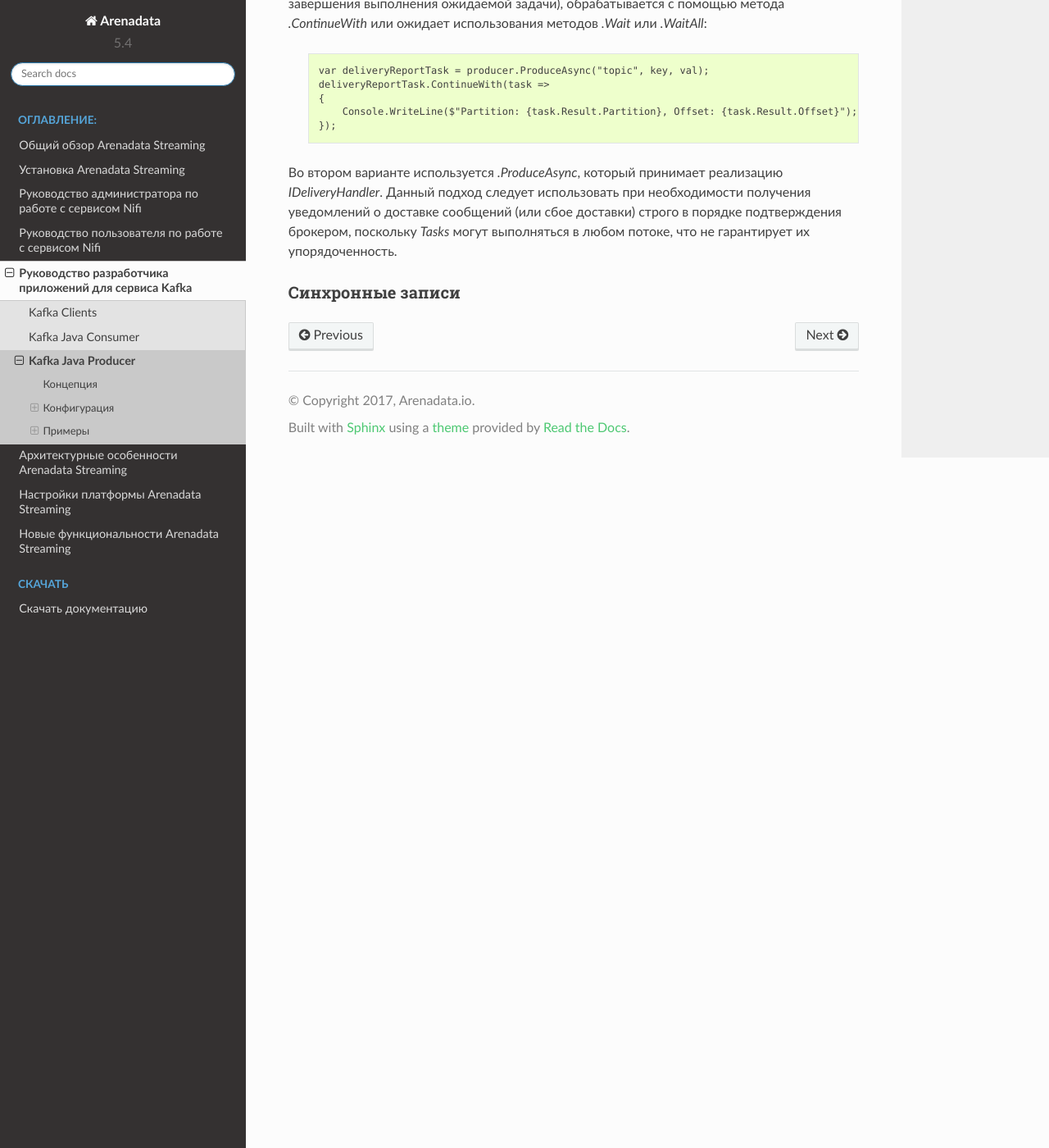
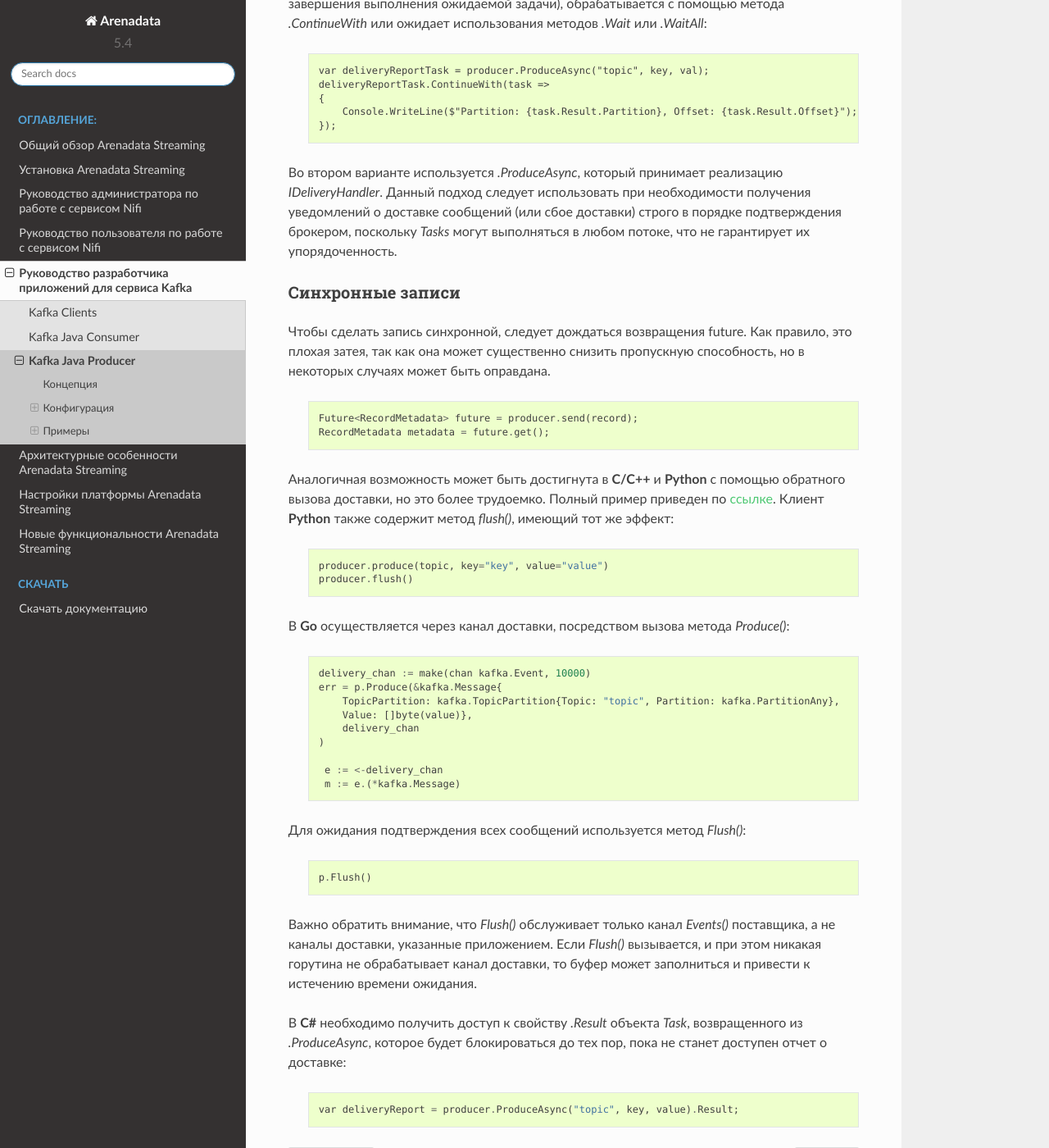
Before and after one commit to arenadata/docs_ads, a Sphinx documentation site: the page built from source/DeveloperKafka/Producer.rst, in a window 1280 px wide and 1400 px high, scrolled down 7766 px. Shown: the whole window at 82% size. Built offline with Sphinx 7.4.7 and the Read the Docs theme 2.0.0, drawn with Linux system fonts in a browser that asks for light colours; pages that are not in the unit, such as notebooks, are missing from menus.

Commit message:
Update Producer.rst

```diff
--- a/source/DeveloperKafka/Producer.rst
+++ b/source/DeveloperKafka/Producer.rst
@@ -324,3 +324,49 @@ Kafka Java Producer
 
 Синхронные записи
 ^^^^^^^^^^^^^^^^^^^^
+
+Чтобы сделать запись синхронной, следует дождаться возвращения future. Как правило, это плохая затея, так как она может существенно снизить пропускную способность, но в некоторых случаях может быть оправдана.
+
+  ::
+
+   Future<RecordMetadata> future = producer.send(record);
+   RecordMetadata metadata = future.get();
+
+
+Аналогичная возможность может быть достигнута в **C/C++** и **Python** с помощью обратного вызова доставки, но это более трудоемко. Полный пример приведен по `ссылке <https://github.com/edenhill/librdkafka/wiki/Sync-producer>`_. Клиент **Python** также содержит метод *flush()*, имеющий тот же эффект:
+
+  ::
+
+   producer.produce(topic, key="key", value="value")
+   producer.flush()
+
+
+В **Go** осуществляется через канал доставки, посредством вызова метода *Produce()*:
+
+  ::
+
+   delivery_chan := make(chan kafka.Event, 10000)
+   err = p.Produce(&kafka.Message{
+       TopicPartition: kafka.TopicPartition{Topic: "topic", Partition: kafka.PartitionAny},
+       Value: []byte(value)},
+       delivery_chan
+   )
+
+    e := <-delivery_chan
+    m := e.(*kafka.Message)
+
+
+Для ожидания подтверждения всех сообщений используется метод *Flush()*:
+
+  ::
+
+   p.Flush()
+
+
+Важно обратить внимание, что *Flush()* обслуживает только канал *Events()* поставщика, а не каналы доставки, указанные приложением. Если *Flush()* вызывается, и при этом никакая горутина не обрабатывает канал доставки, то буфер может заполниться и привести к истечению времени ожидания.
+
+В **C#** необходимо получить доступ к свойству *.Result* объекта *Task*, возвращенного из *.ProduceAsync*, которое будет блокироваться до тех пор, пока не станет доступен отчет о доставке:
+
+  ::
+
+   var deliveryReport = producer.ProduceAsync("topic", key, value).Result;
```
